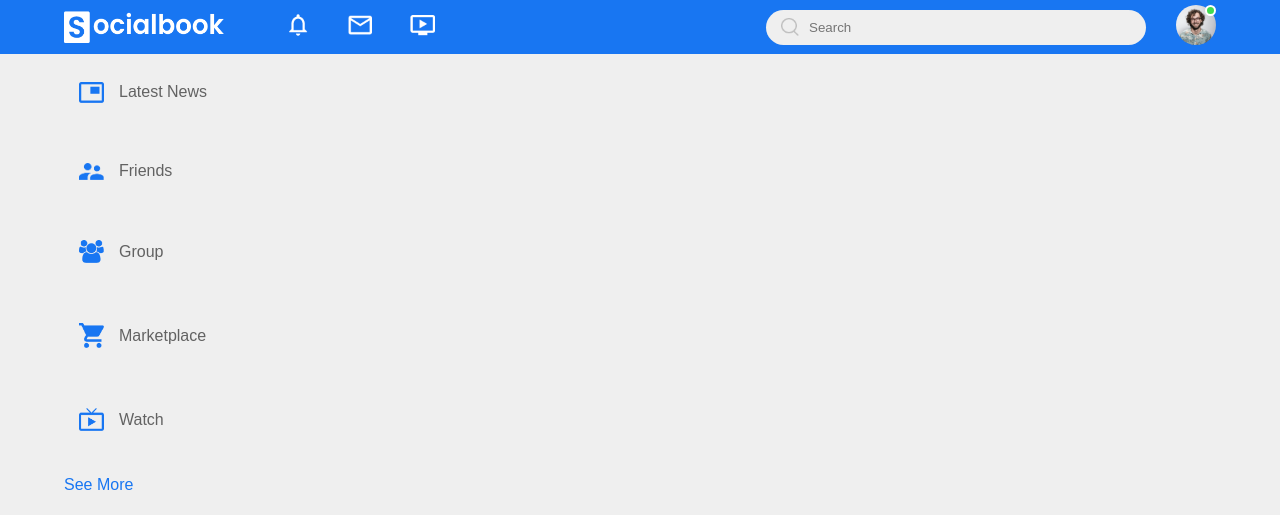
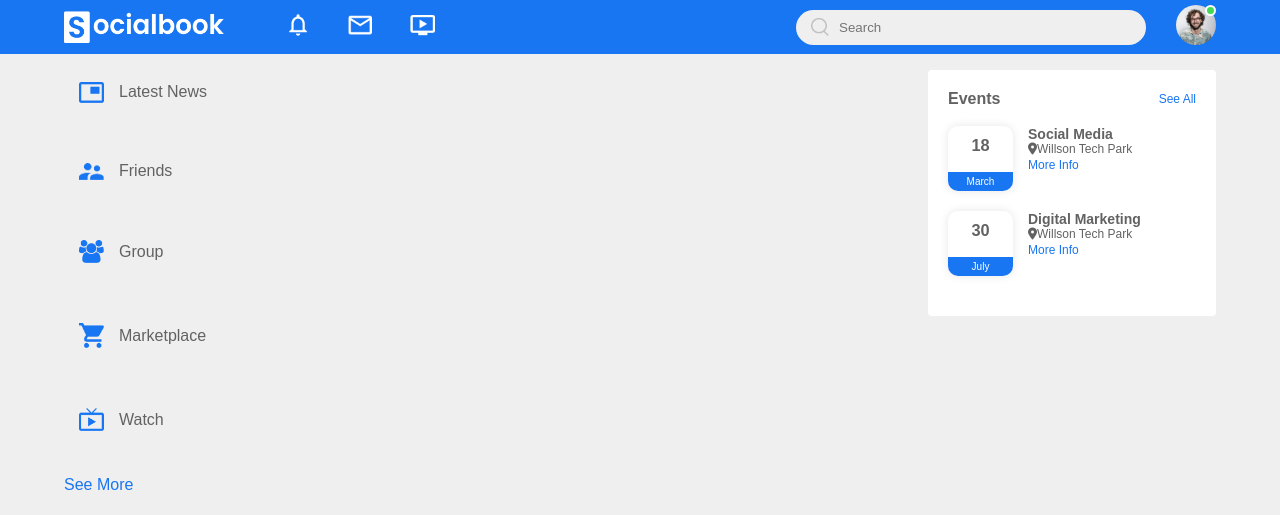
Before and after one commit to lemanou7/worldbook, a Django app: page / in a window 1280 px wide. Shown: the top 515 px of the page. Run offline with Django 5.2, Linux system fonts and the light colour scheme; some libraries are stand-ins or nearby versions.

Commit message:
added an Evant card and stylings

```diff
--- a/static/css/styles.css
+++ b/static/css/styles.css
@@ -3,6 +3,7 @@
     margin: 0;
     padding: 0;
     font-family: poppins, sans-serif;
+    box-sizing: border-box;
 }
 
 body{
@@ -121,7 +122,10 @@ nav {
     position: sticky;
     top: 70px;
     align-self: flex-start;
-
+   background: #fff;
+   padding: 20px;
+   border-radius: 4px;
+   color: #626262;
 }
 
 .main-container{
@@ -166,3 +170,66 @@ nav {
     color: #626262;
     font-weight: 500;
 }
+
+/* Right sidebar styling */
+
+.sidebar-title{
+    display: flex;
+    align-items: center;
+    justify-content: space-between;
+    margin-bottom: 18px;
+}
+
+
+
+.sidebar-title h4{
+    font-weight: 600;
+    font-size: 16px;
+
+}
+
+.sidebar-title a{
+    text-decoration: none;
+    color: #1876f2;
+    font-size: 12px;
+}
+
+/* Events contents styling */
+
+.event{
+    display: flex;
+    font-size: 14px;
+    margin-bottom: 20px;
+}
+
+.left-event{
+    border-radius: 10px;
+    height: 65px;
+    width: 65px;
+    margin-right: 15px;
+    padding-top: 10px;
+    text-align: center;
+    position: relative;
+    overflow: hidden;
+    box-shadow: 0 0 10px rgba(0, 0, 0, 0.1);
+}
+
+.event p{
+    font-size: 12px;
+}
+.event a{
+    font-size: 12px;
+    text-decoration: none;
+    color: #1876f2;
+}
+
+.left-event span{
+    position: absolute;
+    bottom: 0;
+    left: 0;
+    width: 100%;
+    background: #1876f2;
+    color: #fff;
+    font-size: 10px;
+    padding: 4px 0;
+}
--- a/templates/base.html
+++ b/templates/base.html
@@ -8,7 +8,7 @@
 
     <title>{% block title%}WorldBook{% endblock %}</title>
     <link rel="stylesheet" href="{% static 'css/styles.css' %}">
-
+    <script src="https://kit.fontawesome.com/acf9068f09.js" crossorigin="anonymous"></script>
 </head>
 <body>
 
@@ -36,7 +36,38 @@
         <!------------- main-container  ------------------->
         <div class="main-container"></div>
         <!------------- right-sidebar ------------------->
-        <div class="right-sidebar"></div>
+
+        <div class="right-sidebar">
+            <div class="sidebar-title">
+                <h4>Events</h4>
+                <a href="http://">See All</a>
+            </div>
+
+            <div class="event">
+                <div class="left-event">
+                    <h3>18</h3>
+                    <span>March</span>
+                </div>
+                <div class="right-event">
+                    <h4>Social Media</h4>
+                    <p><i class="fa-solid fa-location-dot"></i>Willson Tech Park</p>
+                    <a href="http://">More Info</a>
+                </div>
+            </div>
+            <div class="event">
+                <div class="left-event">
+                    <h3>30</h3>
+                    <span>July</span>
+                </div>
+                <div class="right-event">
+                    <h4>Digital Marketing</h4>
+                    <p><i class="fa-solid fa-location-dot"></i>Willson Tech Park</p>
+                    <a href="http://">More Info</a>
+                </div>
+            </div>
+
+        </div>
+
     </div>
     {% block content%}
 
```
